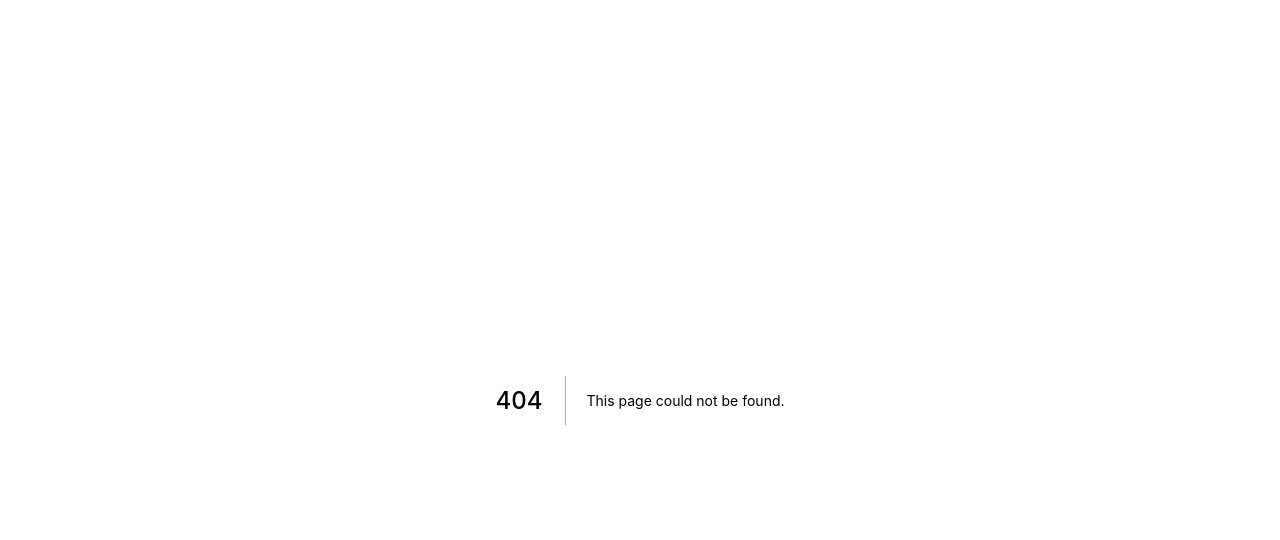
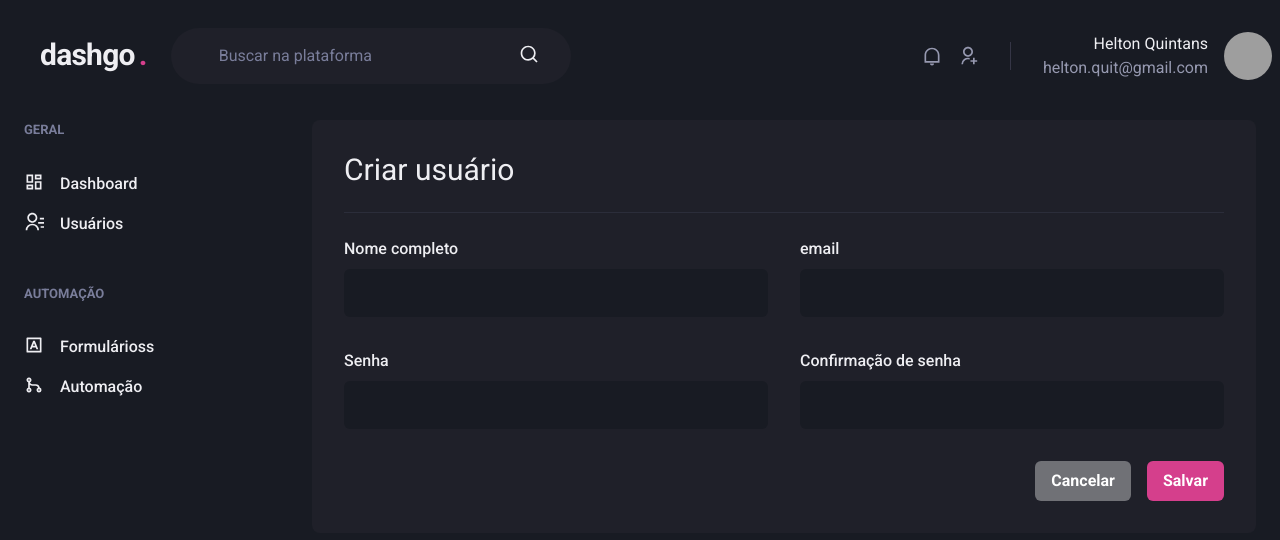
Before and after one commit to helton-quintans/dashgo, a Next.js app: page /users/create in a window 1280 px wide. Before the commit this address had no page. Shown: the top 540 px of the page. Built offline with nearby package versions, Linux system fonts and the light colour scheme; grey boxes are pictures that could not be loaded.

Commit message:
feat: Página de criação de usuário

```diff
--- /dev/null
+++ b/src/pages/users/create.tsx
@@ -0,0 +1,51 @@
+import {
+  Box,
+  Button,
+  Divider,
+  Flex,
+  Heading,
+  HStack,
+  SimpleGrid,
+  VStack,
+} from "@chakra-ui/react";
+import { Input } from "../../components/Form/Input";
+import { Header } from "../../components/Header";
+import { Sidebar } from "../../components/Sidebar";
+
+export default function CreateUser() {
+  return (
+    <Box>
+      <Header />
+      <Flex w="100%" my="6" maxWidth={1480} mx="auto" px="6">
+        <Sidebar />
+
+        <Box flex="1" borderRadius={8} bg="gray.800" p="8">
+          <Heading size="lg" fontWeight="normal">
+            Criar usuário
+          </Heading>
+
+          <Divider my="6" borderColor="gray.700" />
+
+          <VStack spacing="8">
+            <SimpleGrid w="100%" minChildWidth="240px" spacing="8">
+              <Input name="name" label="Nome completo" />
+              <Input name="email" label="email" />
+            </SimpleGrid>
+
+            <SimpleGrid w="100%" minChildWidth="240px" spacing="8">
+              <Input name="passord" label="Senha" />
+              <Input name="email" label="Confirmação de senha" />
+            </SimpleGrid>
+          </VStack>
+
+          <Flex mt="8" justify="flex-end">
+            <HStack spacing="4">
+              <Button colorScheme="whiteAlpha">Cancelar</Button>
+              <Button colorScheme="pink">Salvar</Button>
+            </HStack>
+          </Flex>
+        </Box>
+      </Flex>
+    </Box>
+  );
+}
--- a/src/pages/users/index.tsx
+++ b/src/pages/users/index.tsx
@@ -1,5 +1,3 @@
-// import {} from ""
-
 import {
   Box,
   Button,
```
